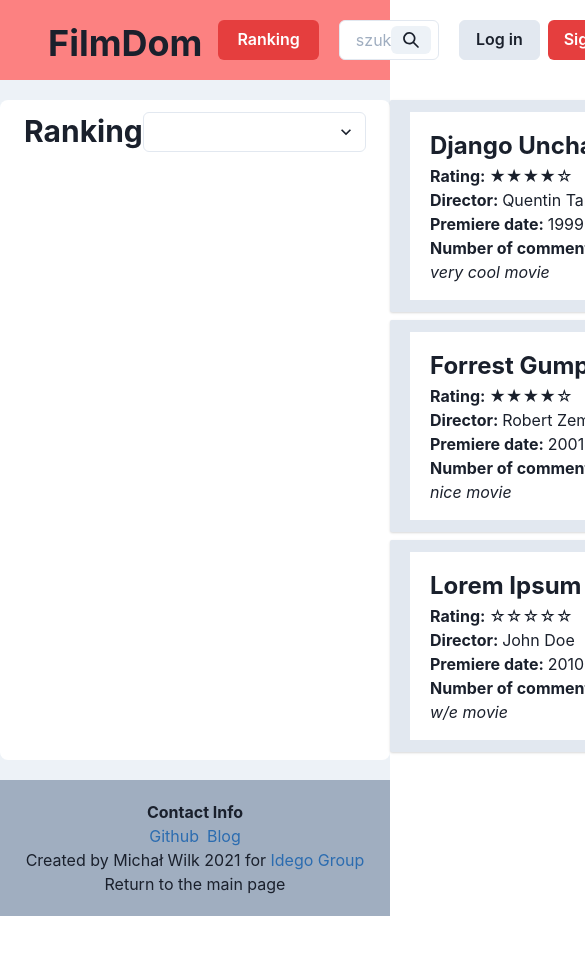
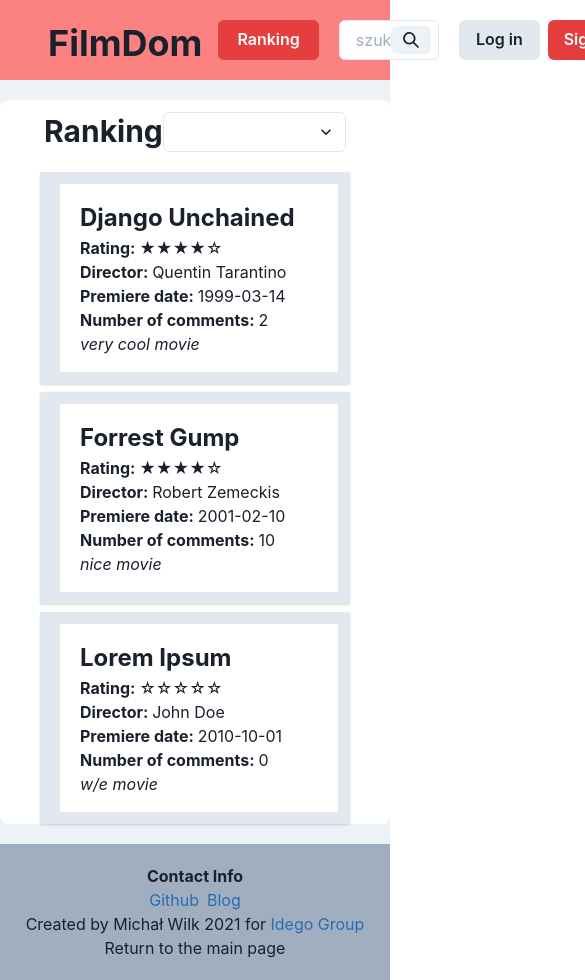
Before and after one commit to michalwilk123/filmdom-frontend, a React (Create React App) app: page /ranking in a window 390 px wide. Shown: the top 980 px of the page, 585 px wide, since content can reach past the window. Before the commit the page ends 916 px from the top, so only its background shows below. Built offline with nearby package versions, Linux system fonts and the light colour scheme.

Commit message:
made ranking page more responsive

```diff
--- a/src/components/ranking/RankingPage.tsx
+++ b/src/components/ranking/RankingPage.tsx
@@ -1,23 +1,34 @@
 import { Flex, VStack } from "@chakra-ui/react";
 import React, { ReactElement, useState } from "react";
 import { MovieListElement } from "../../utils/backendInterfaces";
+import { useWindowDimensions } from "../../utils/responsiveUtils";
 import { MovieCard } from "./MovieCard";
 import { MovieFilterFeed } from "./MovieFilterFeed";
 
 export const RankingPage = (): ReactElement => {
   const [movieRanking, setMovieRanking] = useState<MovieListElement[]>([]);
+  const { width } = useWindowDimensions();
 
   return (
     <Flex
       bgColor="white"
       width={{ base: "100vw", md: "90vw", lg: "80vw", xl: "70vw" }}
       rounded="lg"
+      px="5"
     >
-      <MovieFilterFeed rankingStateFunc={setMovieRanking} />
-      <VStack>
-        {movieRanking.map((movie: MovieListElement) => {
-          return <MovieCard movie={movie} />;
-        })}
+      <VStack width="100%">
+        <MovieFilterFeed rankingStateFunc={setMovieRanking} />
+        <VStack px={5} width="100%">
+          {movieRanking.map((movie: MovieListElement) => {
+            return (
+              <MovieCard
+                showthumbnail={true && width > 1200}
+                movie={movie}
+                key={movie.id.toString()}
+              />
+            );
+          })}
+        </VStack>
       </VStack>
     </Flex>
   );
```
